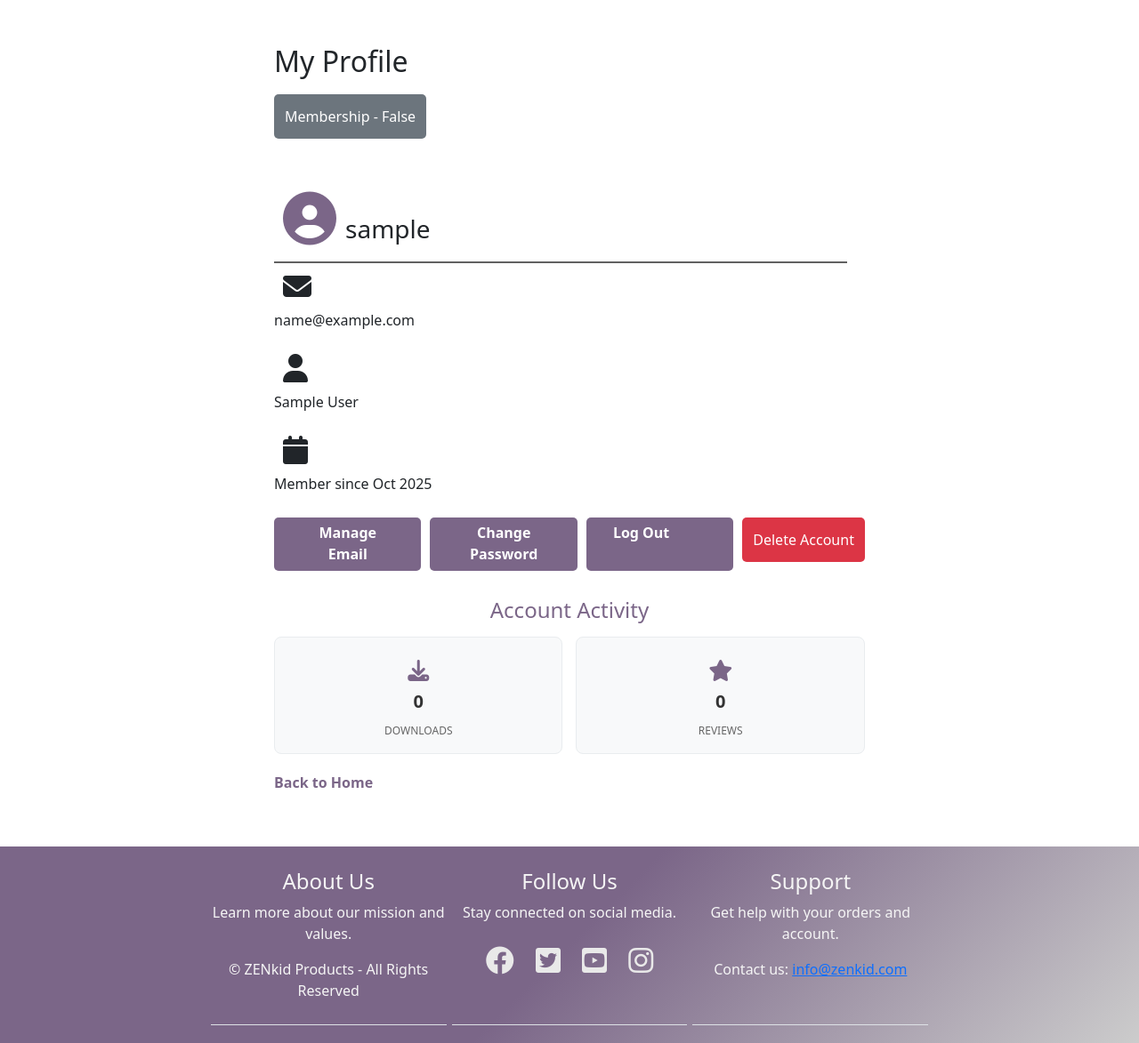
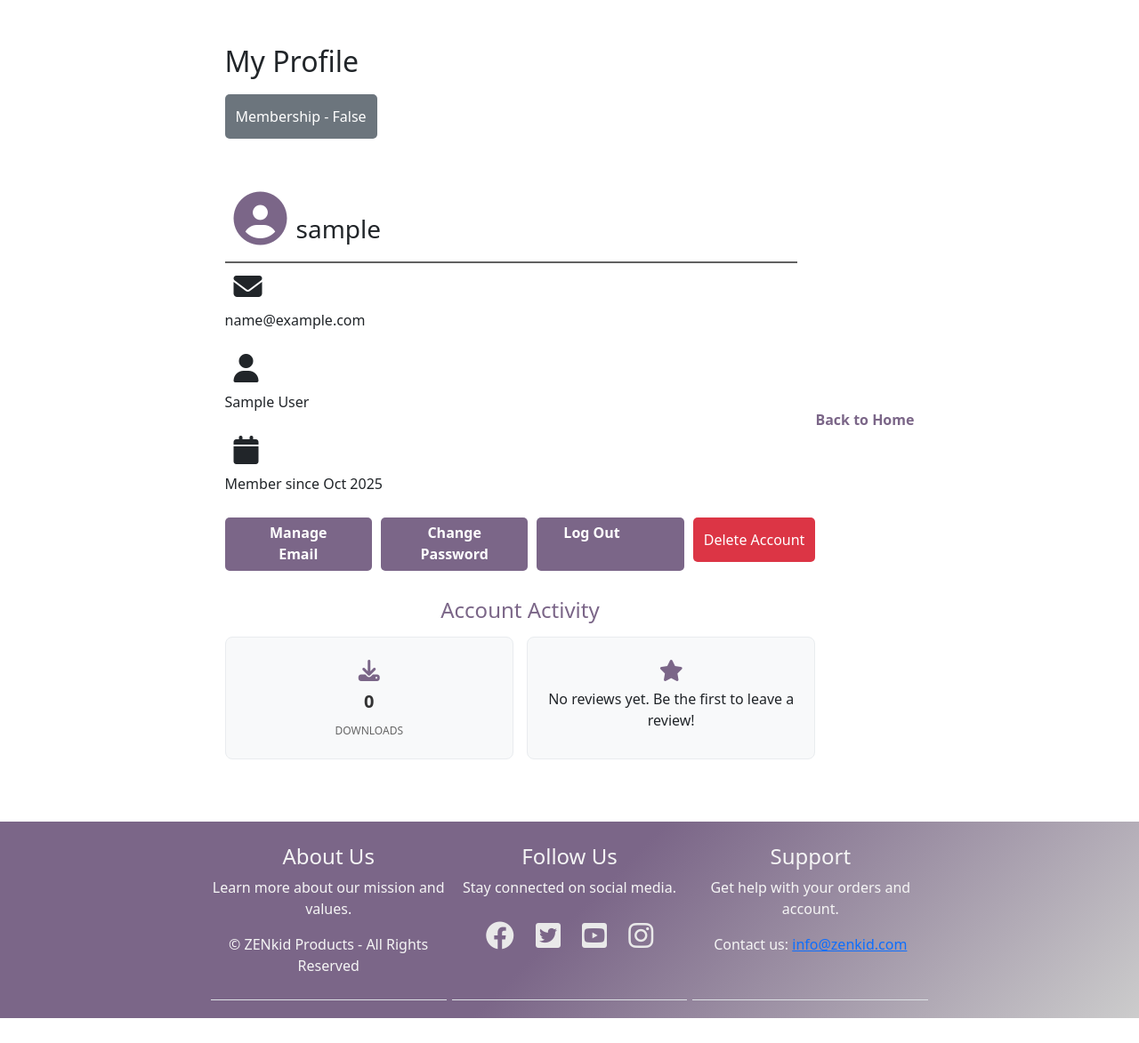
Before and after one commit to DylanAustin-TheDreamer/Full-Stack-Milestone, a Django app: page /profile/ in a window 1280 px wide. Shown: the part 104-1277 px from the top of the page at 89% size. After the commit the page ends 1249 px from the top, so only its background shows below. Run offline with Django 4.2, Linux system fonts and the light colour scheme; the visitor is signed in with stand-in values (Sample User, id 1); data comes from the database, SQL or seed files in the repository.

Commit message:
Made a quick template for reviews on account section, need to add crud

```diff
--- a/main/templates/main/profile.html
+++ b/main/templates/main/profile.html
@@ -1,15 +1,21 @@
-{% extends 'base.html' %}
-{% load static %}
-
-{% block title %}My Profile - ZENkid{% endblock %}
-
-{% block content %}
+{% extends 'base.html' %} {% load static %} {% block title %}My Profile -
+ZENkid{% endblock %} {% block content %}
 <div class="auth-container">
   <div>
     <h2>My Profile</h2>
     {% if user.userprofile.is_premium_member %}
-            <button class="btn-secondary" style="background-color: #48c74f; color: white;" >Membership - True</button>
-            <a href="{% url 'main:download' %}" class="btn-download" style="border: #616161 2px solid;">Download</a>
+    <button
+      class="btn-secondary"
+      style="background-color: #48c74f; color: white"
+    >
+      Membership - True
+    </button>
+    <a
+      href="{% url 'main:download' %}"
+      class="btn-download"
+      style="border: #616161 2px solid"
+      >Download</a
+    >
     {% else %}
     <form method="post" action="{% url 'main:toggle_membership' %}">
       {% csrf_token %}
@@ -19,30 +25,50 @@
     </form>
     {% endif %}
 
-        <div style="height: 50px;"></div>
+    <div style="height: 50px"></div>
     <div>
-                <div class="profile-avatar" style="border-bottom: 2px solid #616161;">
+      <div class="profile-avatar" style="border-bottom: 2px solid #616161">
         <h3><i class="fa-solid fa-user-circle"></i>{{ user.username }}</h3>
       </div>
 
-
       <div>
         {% if user.email %}
-                    <i class="fa-solid fa-envelope"></i><p>{{ user.email }}</p>
+        <i class="fa-solid fa-envelope"></i>
+        <p>{{ user.email }}</p>
+        {% endif %} {% if user.first_name or user.last_name %}
+        <i class="fa-solid fa-user"></i>
+        <p>{{ user.first_name }} {{ user.last_name }}</p>
         {% endif %}
-                {% if user.first_name or user.last_name %}
-                    <i class="fa-solid fa-user"></i><p>{{ user.first_name }} {{ user.last_name }}</p>
-                {% endif %}
-                <i class="fa-solid fa-calendar"></i><p>Member since {{ user.date_joined|date:"M Y" }}</p>
+        <i class="fa-solid fa-calendar"></i>
+        <p>Member since {{ user.date_joined|date:"M Y" }}</p>
       </div>
     </div>
 
     <div class="profile-actions">
-
-            <a href="{% url 'account_email' %}" class="btn-primary" style="text-decoration: none;">Manage Email</a>
-            <a href="{% url 'account_change_password' %}" class="btn-primary" style="text-decoration: none;">Change Password</a>
-            <a href="{% url 'account_logout' %}" class="btn-primary" style="text-decoration: none;">Log Out</a>
-            <a href="{% url 'main:delete_account_confirm' %}" class="btn-danger" style="text-decoration: none;">Delete Account</a>
+      <a
+        href="{% url 'account_email' %}"
+        class="btn-primary"
+        style="text-decoration: none"
+        >Manage Email</a
+      >
+      <a
+        href="{% url 'account_change_password' %}"
+        class="btn-primary"
+        style="text-decoration: none"
+        >Change Password</a
+      >
+      <a
+        href="{% url 'account_logout' %}"
+        class="btn-primary"
+        style="text-decoration: none"
+        >Log Out</a
+      >
+      <a
+        href="{% url 'main:delete_account_confirm' %}"
+        class="btn-danger"
+        style="text-decoration: none"
+        >Delete Account</a
+      >
     </div>
 
     <div class="profile-stats">
@@ -53,10 +79,41 @@
           <span class="stat-number">0</span>
           <span class="stat-label">Downloads</span>
         </div>
+
+
         <div class="stat-item">
           <i class="fa-solid fa-star"></i>
-                    <span class="stat-number">0</span>
+          {% if recent_reviews and review.author == user %}
+          <span class="stat-number">{{ recent_reviews.count }}</span>
           <span class="stat-label">Reviews</span>
+          {% for review in recent_reviews %}
+          <div style="height: 25px"></div>
+          <div class="review-card">
+            <div
+              style="
+                background-color: white;
+                padding: 15px;
+                box-shadow: #292929 0 10px 20px;
+              "
+            >
+              <span style="font-weight: bold">{{ review.author }}</span>
+              <br />
+              <div style="height: 10px"></div>
+              <span>
+                <!-- Display stars based on rating number -->
+                {% for i in "12345"|slice:":review.rating" %}
+                <i class="fa-solid fa-star" id="star-review"></i>
+                {% endfor %}
+              </span>
+              <div style="height: 25px"></div>
+              <p>"{{ review.text }}"</p>
+            </div>
+            {% endfor %} {% else %}
+            <div class="review-card">
+              <p>No reviews yet. Be the first to leave a review!</p>
+            </div>
+            {% endif %}
+          </div>
         </div>
       </div>
     </div>
```
Lines whose indentation alone changed are shown as unchanged.
